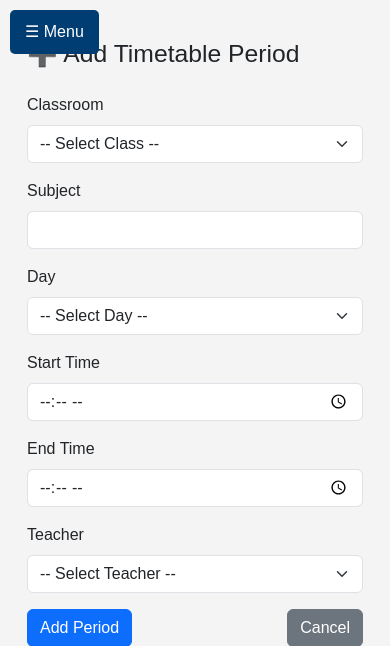
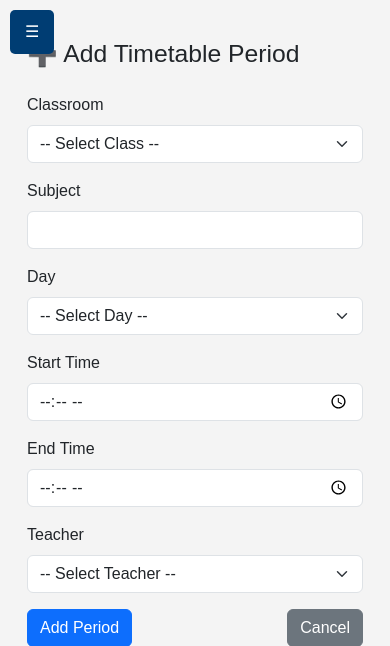
Before and after one commit to Chukwuaruka/school_portal, a Django app: page /timetables/add/ in a window 390 px wide. Shown: the top 646 px of the page. Run offline with Django 5.2, Linux system fonts and the light colour scheme; data that the repository does not hold is empty.

```diff
--- a/portal/templates/portal/base.html
+++ b/portal/templates/portal/base.html
@@ -85,7 +85,7 @@
   {% if request.resolver_match.url_name != 'login' and request.resolver_match.url_name != 'register' %}
 
     <!-- Mobile toggle button -->
-    <button class="menu-toggle d-md-none" onclick="toggleSidebar()">☰ Menu</button>
+    <button class="menu-toggle d-md-none" onclick="toggleSidebar()">☰</button>
 
     <div class="sidebar" id="sidebar">
       <div class="text-center mb-3">
```
